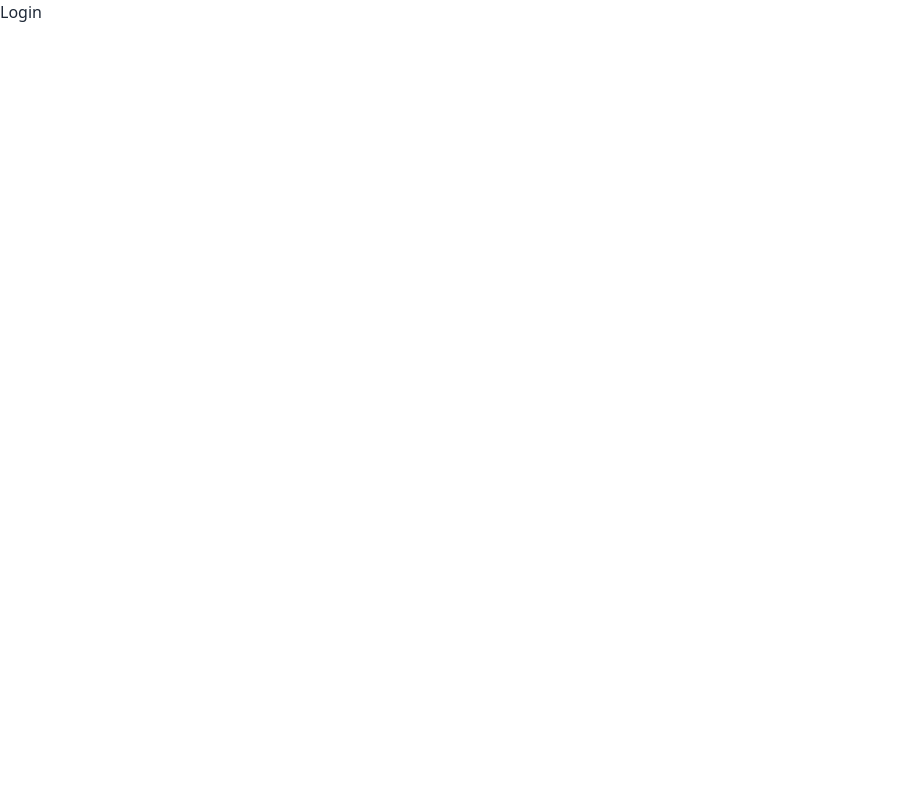
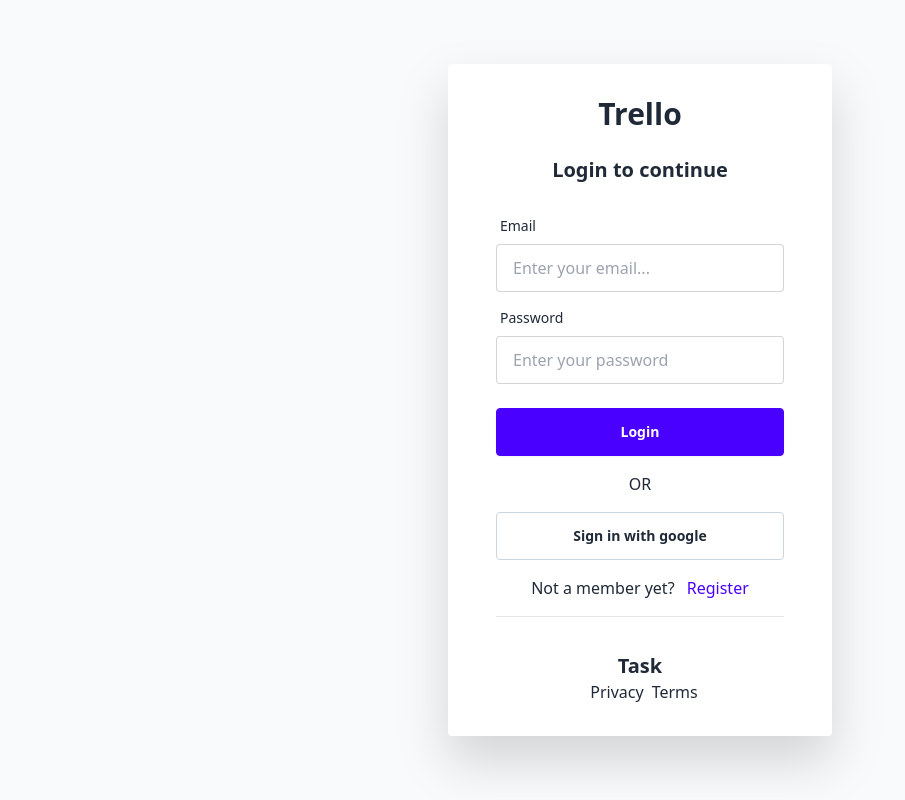
Before and after one commit to billadin/task-management-front, a React (Vite) app: page /login in a window 1280 px wide. Shown: the whole page, without its empty margins (0-905 px from the left). Built offline with nearby package versions, Linux system fonts and the light colour scheme.

Commit message:
Login page styling added

```diff
--- /dev/null
+++ b/src/Components/FormInput.jsx
@@ -0,0 +1,20 @@
+const FormInput = ({ label, name, type, defaultValue, size, readOnly, placeholder, required}) => {
+
+    return (
+      <div className='form-control'>
+        <label htmlFor={name} className='label'>
+          <span className='label-text capitalize'>{label}</span>
+        </label>
+        <input
+        required={required}
+          type={type}
+          name={name}
+          defaultValue={defaultValue}
+          placeholder={placeholder}
+          className={`input input-bordered ${size} rounded-[4px]`}
+          readOnly={readOnly ? true : false}
+        />
+      </div>
+    );
+  };
+  export default FormInput;
--- /dev/null
+++ b/src/Components/SubmitBtn.jsx
@@ -0,0 +1,25 @@
+import { useNavigation } from 'react-router-dom';
+
+const SubmitBtn = ({text}) => {
+    const navigation = useNavigation();
+    const isSubmitting = navigation.state === 'submitting';
+
+  return (
+    <button
+      type='submit'
+      className='btn btn-primary rounded-[4px] text-white btn-block capitalize'
+      disabled={isSubmitting}
+    >
+      {isSubmitting ? (
+        <>
+          <span className='loading loading-spinner'></span>
+          sending...
+        </>
+      ) : (
+        text || 'submit'
+      )}
+    </button>
+  )
+}
+
+export default SubmitBtn
--- a/src/Components/index.js
+++ b/src/Components/index.js
@@ -1,3 +1,5 @@
 import Navbar from "./Navbar";
+import FormInput from "./FormInput";
+import SubmitBtn from "./SubmitBtn";
 
-export {Navbar}
+export {Navbar, FormInput, SubmitBtn}
--- a/src/pages/Login.jsx
+++ b/src/pages/Login.jsx
@@ -1,9 +1,80 @@
-import React from 'react'
+import { Form, Link } from "react-router-dom";
+import { FormInput, SubmitBtn } from "../Components";
 
 const Login = () => {
+  const handleLogin = async (event) => {
+    event.preventDefault();
+    const formData = new FormData(event.target);
+    const data = Object.fromEntries(formData);
+    const { email, password } = data;
+  };
+
+  const handleGoogleLogin = async () => {};
+
   return (
-    <div>Login</div>
-  )
-}
+    <>
+      <section className="h-screen grid place-items-center bg-slate-50">
+        <div className="card w-96 px-12 drop-shadow-2xl bg-white rounded-[4px]">
+          <Form
+            onSubmit={handleLogin}
+            method="post"
+            className="pt-8 flex flex-col gap-y-2"
+          >
+            <h4 className="text-center text-3xl font-bold">Trello</h4>
+            <p className="text-center text-xl font-semibold my-4">
+              Login to continue
+            </p>
+            <FormInput
+              type="email"
+              label="email"
+              name="email"
+              placeholder="Enter your email..."
+            />
+            <FormInput
+              type="password"
+              label="password"
+              name="password"
+              placeholder="Enter your password"
+            />
+            <div className="mt-4">
+              <SubmitBtn text="login" />
+            </div>
+          </Form>
 
-export default Login
+          <div className="my-4">
+            <h2 className="text-center">OR</h2>
+          </div>
+
+          <div>
+            <button
+              onClick={handleGoogleLogin}
+              type="submit"
+              className="btn btn-ghost rounded-[4px] btn-block border border-slate-300"
+            >
+              Sign in with google
+            </button>
+          </div>
+          <p className="text-center my-4">
+            Not a member yet?{" "}
+            <Link
+              to="/register"
+              className="ml-2 link link-hover link-primary capitalize"
+            >
+              register
+            </Link>
+          </p>
+
+          <hr className="h-1" />
+
+          <div className="text-center my-8 space-x-2">
+            <h2 className="font-semibold text-xl">Task</h2>
+            <Link>Privacy</Link>
+            <Link>Terms</Link>
+          </div>
+        </div>
+      </section>
+    </>
+  );
+};
+
+export default Login;
```
